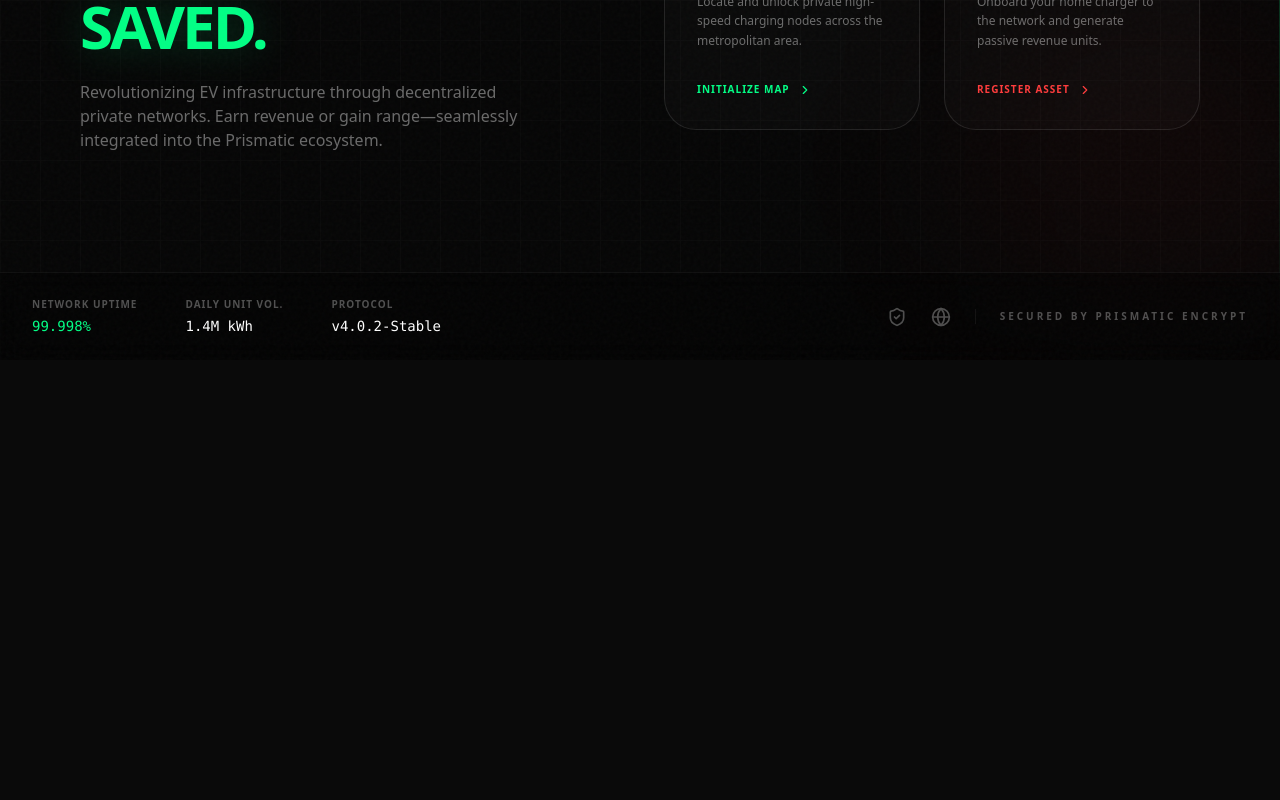
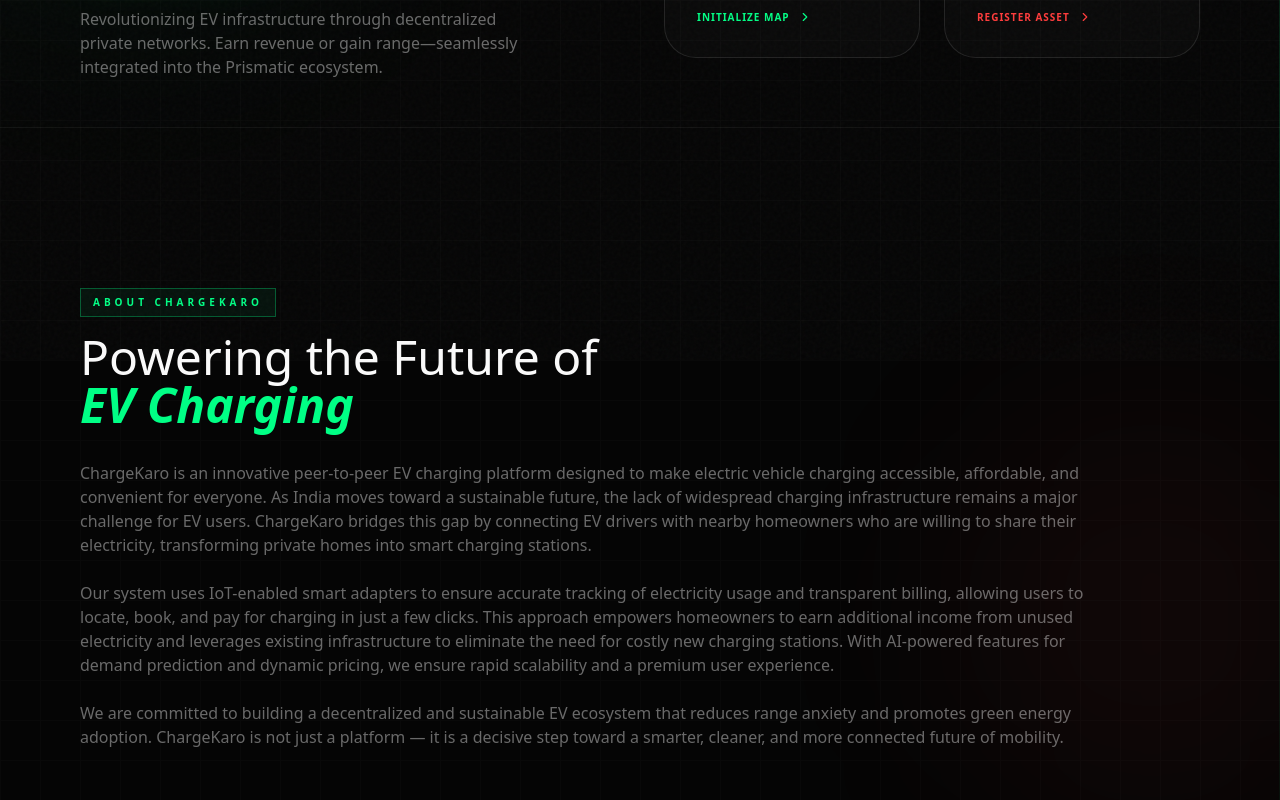
Before and after one commit to CosmicCosmix/chargekaro, a React (Vite) app: page / in a window 1280 px wide. Shown: the part 440-1240 px from the top of the page. Before the commit the page ends 800 px from the top, so only its background shows below. Built offline with nearby package versions, Linux system fonts and the light colour scheme.

Commit message:
Latest 6pm

```diff
--- a/src/pages/Driver.jsx
+++ b/src/pages/Driver.jsx
@@ -24,12 +24,10 @@
     const [selected, setSelected] = useState(null)
     const [booking, setBooking] = useState(null)
     const [filter, setFilter] = useState('All')
-    const [userPos] = useState({ lat: 13.0200, lng: 80.2100 }); // User's Chennai location
     const mapRef = useRef(null)
     const leafletMap = useRef(null)
     const markersRef = useRef({})
     const listRefs = useRef({})
-    const routeLineRef = useRef(null);
 
     const types = ['All', 'Fast', 'Standard']
     const filtered = filter === 'All' ? hostsWithCoords : hostsWithCoords.filter(h => h.type === filter)
@@ -51,15 +49,6 @@
                 zoom: 12,
                 zoomControl: false,
             })
-
-            // --- PASTE PART 2 HERE ---
-            const userIcon = L.divIcon({
-                className: '',
-                html: `<div style="width:20px;height:20px;background:#FF3B3B;border:3px solid #fff;border-radius:50%;box-shadow:0 0 15px rgba(255,59,59,0.5);"></div>`,
-                iconSize: [20, 20],
-            })
-            L.marker([13.0200, 80.2100], { icon: userIcon }).addTo(map)
-            // -------------------------
 
             L.tileLayer('https://{s}.basemaps.cartocdn.com/dark_all/{z}/{x}/{y}{r}.png', {
                 attribution: '&copy; OpenStreetMap &copy; CARTO',
@@ -120,51 +109,6 @@
         const el = listRefs.current[selected]
         if (el) el.scrollIntoView({ behavior: 'smooth', block: 'nearest' })
     }, [selected])
-
-    useEffect(() => {
-  if (!leafletMap.current) return;
-
-  // Remove existing line if it exists
-  if (routeLineRef.current) {
-    leafletMap.current.removeLayer(routeLineRef.current);
-    routeLineRef.current = null;
-  }
-
-  // If a booking is active, draw the neon line
-  if (booking) {
-    const start = [userPos.lat, userPos.lng];
-    const end = [booking.lat, booking.lng];
-    const L = window.L;
-
-    // Create the neon blue line
-    const line = L.polyline([start, end], {
-      color: '#00D1FF',      // Neon Blue
-      weight: 4,
-      opacity: 0.8,
-      lineJoin: 'round',
-      dashArray: '1, 10',    // Makes it look like a "path"
-      animate: true          // Some leaflet plugins support this, otherwise standard line
-    }).addTo(leafletMap.current);
-
-    // Add a glowing "shadow" line behind it for the neon effect
-    const glow = L.polyline([start, end], {
-      color: '#00D1FF',
-      weight: 8,
-      opacity: 0.2,
-      lineJoin: 'round'
-    }).addTo(leafletMap.current);
-
-    // Group them so we can remove both later
-    routeLineRef.current = L.layerGroup([line, glow]).addTo(leafletMap.current);
-
-    // Zoom out to fit both points
-    leafletMap.current.fitBounds(L.latLngBounds([start, end]), {
-      padding: [50, 50],
-      animate: true
-    });
-  }
-}, [booking, userPos]);
-
 
     return (
         <div className="h-screen relative overflow-hidden bg-[#080808]">
--- a/src/pages/Landing.jsx
+++ b/src/pages/Landing.jsx
@@ -124,6 +124,38 @@
                 </div>
             </main>
 
+            {/* --- COMBINED ABOUT US SECTION --- */}
+            <section className="relative z-10 px-8 md:px-20 pt-40 pb-32 border-t border-white/5">
+                <div className="space-y-8">
+                    {/* TITLE */}
+                    <div className="space-y-4">
+                        <div className="text-[10px] font-bold tracking-[0.4em] text-[#00FF85] border border-[#00FF85]/30 px-3 py-1.5 bg-[#00FF85]/5 inline-block">
+                            ABOUT CHARGEKARO
+                        </div>
+                        <h2 className="text-4xl md:text-5xl font-light leading-tight">
+                            Powering the Future of <br />
+                            <span className="font-bold italic text-[#00FF85]">EV Charging</span>
+                        </h2>
+                    </div>
+
+                    {/* UPDATED CONTENT BLOCK: Increased width to 80vw */}
+                    <div className="space-y-6 max-w-[80vw]">
+                        <p className="text-white/40 text-sm md:text-base leading-relaxed">
+                            ChargeKaro is an innovative peer-to-peer EV charging platform designed to make electric vehicle charging accessible, affordable, and convenient for everyone. As India moves toward a sustainable future, the lack of widespread charging infrastructure remains a major challenge for EV users. ChargeKaro bridges this gap by connecting EV drivers with nearby homeowners who are willing to share their electricity, transforming private homes into smart charging stations.
+                        </p>
+                        <p className="text-white/40 text-sm md:text-base leading-relaxed">
+                            Our system uses IoT-enabled smart adapters to ensure accurate tracking of electricity usage and transparent billing, allowing users to locate, book, and pay for charging in just a few clicks. This approach empowers homeowners to earn additional income from unused electricity and leverages existing infrastructure to eliminate the need for costly new charging stations. With AI-powered features for demand prediction and dynamic pricing, we ensure rapid scalability and a premium user experience.
+                        </p>
+                        <p className="text-white/40 text-sm md:text-base leading-relaxed">
+                            We are committed to building a decentralized and sustainable EV ecosystem that reduces range anxiety and promotes green energy adoption. ChargeKaro is not just a platform — it is a decisive step toward a smarter, cleaner, and more connected future of mobility.
+                        </p>
+                    </div>
+                </div>
+            </section>
+
+
+
+
             {/* --- FOOTER STATUS BAR --- */}
             <footer className="relative z-20 border-t border-white/5 bg-black/40 backdrop-blur-md px-8 py-6">
                 <div className="max-w-screen-2xl mx-auto flex flex-wrap justify-between items-center gap-8">
```
